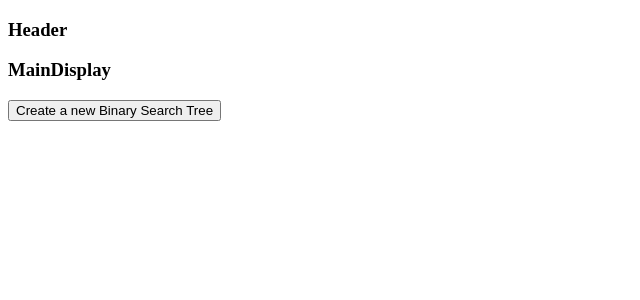
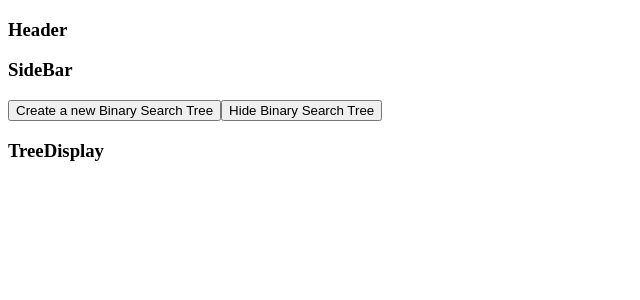
Before and after one commit to edtang44/visutreesort, a React app: page / in a window 1280 px wide. Both pictures are taken after a click on the button "Create a new Binary Search Tree". Shown: the top 300 px of the page, without its empty margins (0-640 px from the left). Built offline with nearby package versions, Linux system fonts and the light colour scheme.

Commit message:
add functionality to add and remove tree

```diff
--- a/client/App.js
+++ b/client/App.js
@@ -1,15 +1,17 @@
 import React from 'react';
 import Header from './components/Header';
 import MainDisplay from './components/MainDisplay';
-
+const { UserContextProvider } = require("./context/UserContext");
 
 const App = () => {
   return (
+    <UserContextProvider>
       <div>
         <Header />
         <MainDisplay />
       </div>
-    );
+    </UserContextProvider>
+  );
 }
 
 export default App;
--- a/client/components/MainDisplay.js
+++ b/client/components/MainDisplay.js
@@ -1,18 +1,13 @@
 import React from 'react';
-import { createTree } from '../helperfunctions/createTree';
+import SideBar from './SideBar';
+import TreeDisplay from './TreeDisplay';
+
 const MainDisplay = () => {
-
-  function handleCreateTree() {
-    const newBST = createTree();
-    console.log('newBST :', newBST.root);
-  }
 
   return (
     <div>
-      <h3>MainDisplay</h3>
-      <button id='create-tree' onClick={() => handleCreateTree()}>
-        Create a new Binary Search Tree
-      </button>
+      <SideBar />
+      <TreeDisplay />
     </div>
   );
 }
--- /dev/null
+++ b/client/components/SideBar.js
@@ -0,0 +1,27 @@
+import React, { useContext } from 'react';
+import { createTree } from '../helperfunctions/createTree';
+const { UserContext } = require("../context/UserContext");
+
+const SideBar = () => {
+  const { toggleTree } = useContext(UserContext);
+
+  function handleCreateTree() {
+    toggleTree();
+    const newBST = createTree();
+    console.log('newBST :', newBST.root);
+  }
+
+  return (
+    <div>
+      <h3>SideBar</h3>
+      <button id='create-tree' onClick={() => handleCreateTree()}>
+        Create a new Binary Search Tree
+      </button>
+      <button id='create-tree' onClick={() => toggleTree()}>
+        Hide Binary Search Tree
+      </button>
+    </div>
+  );
+}
+
+export default SideBar;
--- /dev/null
+++ b/client/components/TreeDisplay.js
@@ -0,0 +1,13 @@
+import React, { useContext } from 'react';
+const { UserContext } = require("../context/UserContext");
+
+const TreeDisplay = () => {
+  const { displayTree } = useContext(UserContext);
+  return (
+    <div>
+      { displayTree && <h3>TreeDisplay</h3> }
+    </div>
+  );
+}
+
+export default TreeDisplay;
--- /dev/null
+++ b/client/context/UserContext.js
@@ -0,0 +1,26 @@
+import React, { createContext, useReducer } from 'react';
+import UserReducer from './UserReducer';
+export const UserContext = createContext(initialState);
+
+const initialState = {
+  displayTree: false,
+}
+
+export const UserContextProvider = props => {
+  const [state, dispatch] = useReducer(UserReducer, initialState);
+
+  // Actions
+  function toggleTree() {
+    dispatch({
+      type: 'TOGGLE_TREE',
+    });
+  }
+  return (
+    <UserContext.Provider value={{
+      displayTree: state.displayTree,
+      toggleTree
+    }}>
+      {props.children}
+    </UserContext.Provider>
+  );
+};
--- /dev/null
+++ b/client/context/UserReducer.js
@@ -0,0 +1,10 @@
+export default function reducer (state, action) {
+  switch(action.type) {
+    case "TOGGLE_TREE":
+        return {
+          ...state, displayTree: !state.displayTree
+        };
+  default:
+      return state;
+  }
+}
--- a/package.json
+++ b/package.json
@@ -38,6 +38,7 @@
     "webpack-dev-server": "^3.11.0"
   },
   "dependencies": {
+    "d3": "^5.16.0",
     "express": "^4.17.1",
     "path": "^0.12.7",
     "react": "^16.13.1",
```
Also changed, not shown: 2 other files (tests, documents, lock files or other folders).
